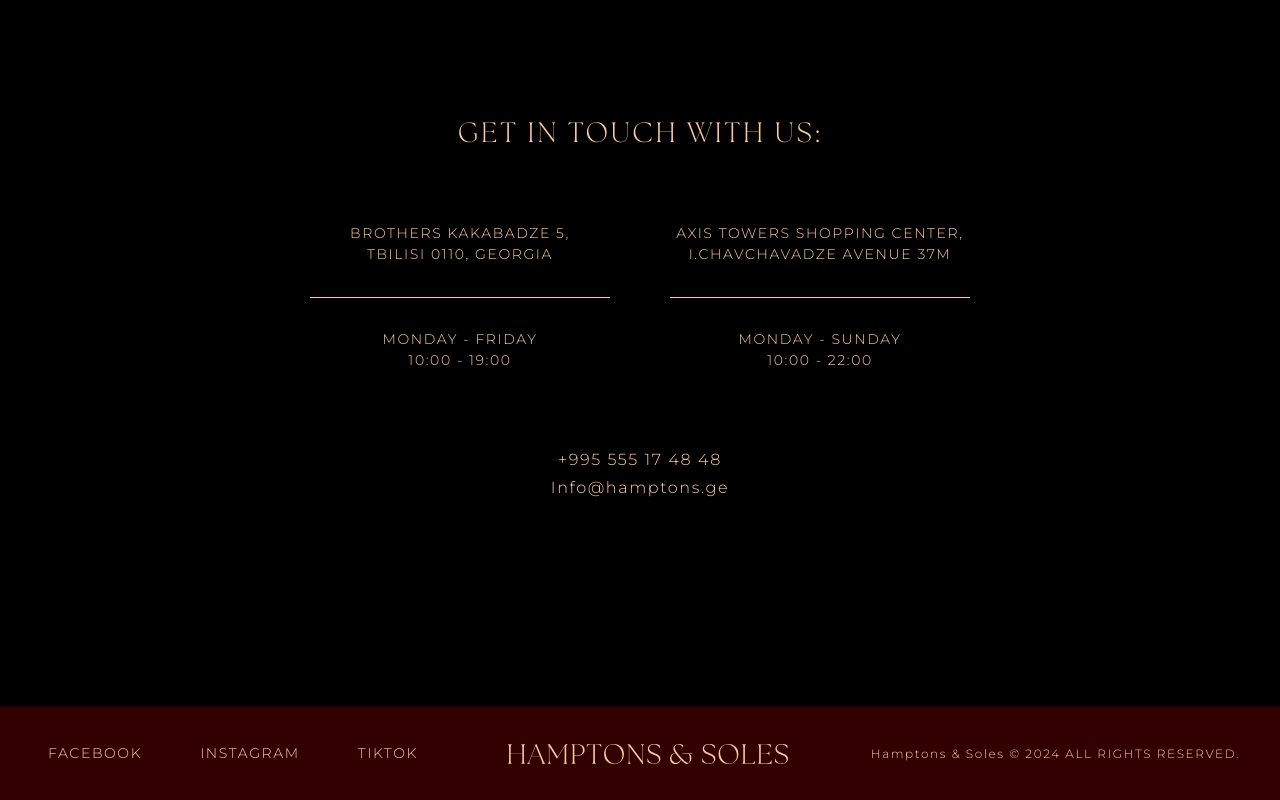
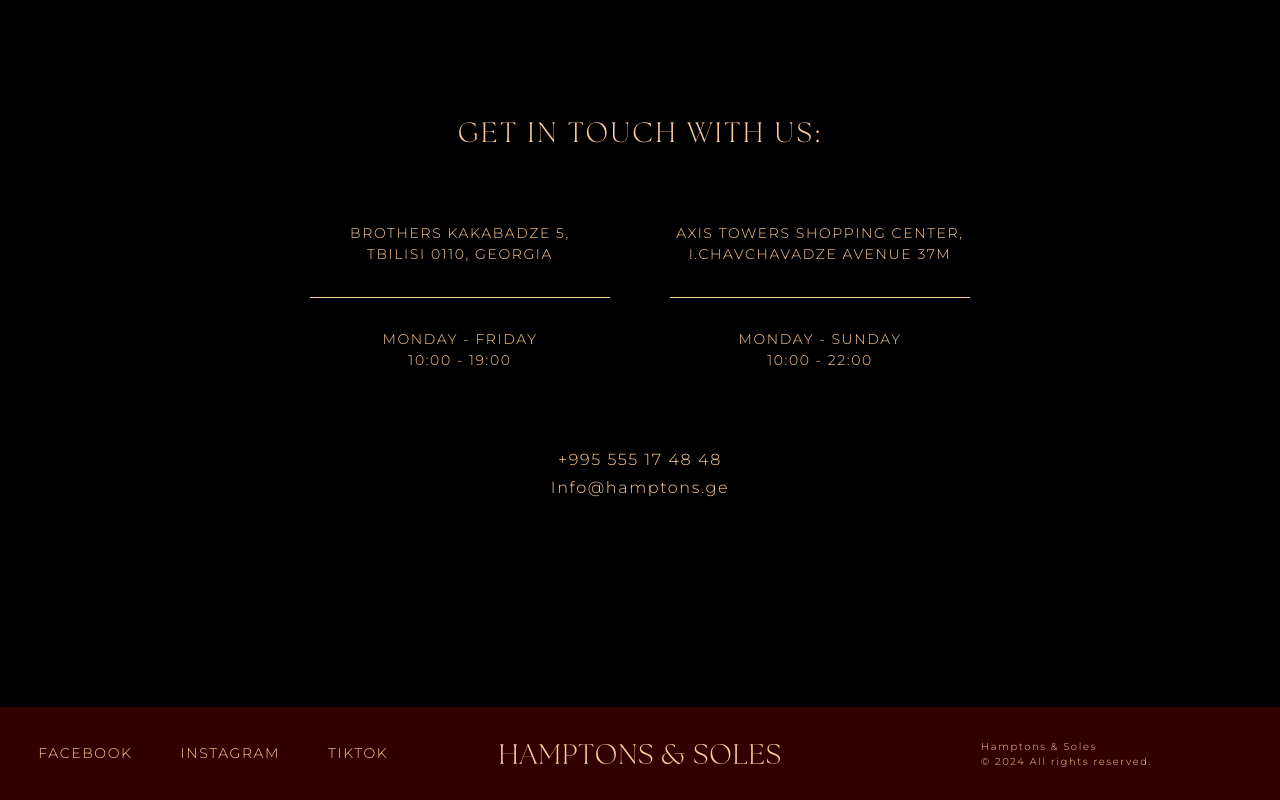
Before and after one commit to Irakli412245/Hamptons-And-Soles-Website, a React (Vite) app: page / in a window 1280 px wide. Shown: the part 4376-5176 px from the top of the page. Built offline with nearby package versions, Linux system fonts and the light colour scheme.

Commit message:
fix footer

```diff
--- a/src/components/Footer/Footer.tsx
+++ b/src/components/Footer/Footer.tsx
@@ -1,49 +1,83 @@
-import {FaArrowUpLong} from "react-icons/fa6";
+import {useEffect, useRef, useState} from "react";
+import {IoIosArrowUp} from "react-icons/io";
 
 import Icon from "../UI/Icon.tsx";
 import Button from "../UI/Button.tsx";
 import {useWindowDimensions} from "../../hooks/useWindowDimensions.tsx";
 
+
 const MobileFooterContent = () => {
+    const footerRef = useRef<HTMLDivElement | null>(null);
+    const [showScrollButton, setShowScrollButton] = useState(false);
+
     const handleTabScrollUp = () => {
         window.scrollTo({
             top: 0,
             left: 0,
-            behavior: "smooth"
+            behavior: "smooth",
         });
     };
 
+    useEffect(() => {
+        const observer = new IntersectionObserver(
+            ([entry]) => {
+                setShowScrollButton(entry.isIntersecting);
+            },
+            {
+                threshold: 0.1,
+            }
+        );
+
+        if (footerRef.current) {
+            observer.observe(footerRef.current);
+        }
+
+        return () => {
+            if (footerRef.current) {
+                observer.unobserve(footerRef.current);
+            }
+        };
+    }, []);
+
     return (
-        <div className={'flex flex-col items-center justify-center gap-4 py-9'}>
-            <ul className={'flex justify-center gap-1 '}>
+        <>
+            <div
+                ref={footerRef}
+                className={"flex flex-col items-center justify-center gap-4 py-9"}
+            >
+                <ul className={"flex justify-center gap-1"}>
                     <li>
-                    <Button type={'link'} className={''} link={'/'}>
-                        <Icon id={'instagram'} width={32} height={32}/>
+                        <Button type={"link"} className={""} link={"/"}>
+                            <Icon id={"instagram"} width={32} height={32}/>
                         </Button>
                     </li>
                     <li>
-                    <Button type={'link'} className={''} link={'/'}>
-                        <Icon id={'facebook'} width={32} height={32}/>
+                        <Button type={"link"} className={""} link={"/"}>
+                            <Icon id={"facebook"} width={32} height={32}/>
                         </Button>
                     </li>
                     <li>
-                    <Button type={'link'} className={''} link={'/'}>
-                        <Icon id={'tiktok'} width={32} height={32}/>
+                        <Button type={"link"} className={""} link={"/"}>
+                            <Icon id={"tiktok"} width={32} height={32}/>
                         </Button>
                     </li>
                 </ul>
-            <Button type={'button'} className={''} onClick={handleTabScrollUp}>
-                <p className={'text-xl font-normal uppercase'}>Scroll to top</p>
-                <FaArrowUpLong/>
-            </Button>
-            <p className={'text-[12px] text-center'}>
-                Hamptons & Soles © 2024 ALL RIGHTS
-                RESERVED.
+                <p className={"text-[12px] text-center"}>
+                    Hamptons & Soles © 2024 All rights reserved.
                 </p>
             </div>
-    )
-}
 
+            {showScrollButton && (
+                <button
+                    onClick={handleTabScrollUp}
+                    className="fixed bottom-20 right-6 z-50 flex justify-center items-center gap-2 rounded-full bg-black p-2 shadow-lg transition hover:scale-105"
+                >
+                    <IoIosArrowUp size={20}/>
+                </button>
+            )}
+        </>
+    );
+};
 
 const Footer = () => {
     const {width} = useWindowDimensions()
@@ -68,8 +102,8 @@
     }
 
     return (
-        <div className={'flex items-center justify-between py-7 px-10'}>
-            <ul className={'flex gap-[8px] md:gap-[20px] lg:gap-[42px]'}>
+        <div className={'grid grid-cols-3 items-center py-7'}>
+            <ul className={'flex gap-8 justify-center'}>
                 {leftNav.map(el => (
                         <li key={el.title}>
                             <Button type={'link'} link={el.link} className={''}>
@@ -81,11 +115,14 @@
                     )
                 )}
             </ul>
+            <div className={'flex justify-center'}>
                 <Icon id={'logo-text'} width={294} height={20}/>
-            <div className={'flex max-w-96 items-center gap-[8px] md:gap-[20px] lg:gap-[42px]'}>
-                <p className={'text-[12px]'}>
-                    Hamptons & Soles © 2024 ALL RIGHTS
-                    RESERVED.
+            </div>
+            <div className={'flex items-center justify-center gap-[6px]'}>
+                <p className={'text-[10px]'}>
+                    Hamptons & Soles
+                    <br/>
+                    © 2024 All rights reserved.
                 </p>
             </div>
         </div>
--- a/src/components/Home/CompanyLogo.tsx
+++ b/src/components/Home/CompanyLogo.tsx
@@ -21,7 +21,7 @@
         <div>
             <div className="relative w-full h-screen">
                 <div
-                    className="absolute inset-0 w-full h-full bg-cover bg-center bg-no-repeat"
+                    className="absolute inset-0 w-full h-[490px] table:h-[700px] desktop:h-[810px] bg-cover bg-center bg-no-repeat"
                     style={{backgroundImage: `url(${mainBg})`}}
                 />
                 <div className="relative z-10 flex flex-col items-center justify-center h-full">
--- a/src/components/Home/ContactSection.tsx
+++ b/src/components/Home/ContactSection.tsx
@@ -7,34 +7,35 @@
             <Title type={'h2'} className={'mb-[70px]'}>
                 Get in touch with us:
             </Title>
-            <ul className={'grid grid-cols-1 table:grid-cols-2 gap-[60px] items-center justify-center text-[14px] mb-[77px]'}>
-                <li className={'flex flex-col items-center gap-8 w-[300px]'}>
-                    <p className={'block px-4 uppercase text-center'}>
+            <ul className="grid grid-cols-1 table:grid-cols-2 gap-[60px] text-[14px] mb-[77px] justify-items-center">
+                <li className="flex flex-col gap-8 w-[300px]">
+                    <p className="block px-4 uppercase text-center">
                         Brothers Kakabadze 5,
                         <br/>
                         Tbilisi 0110, Georgia
                     </p>
-                    <span className={'w-full h-[0.5px] bg-primary-cl'}></span>
-                    <p className={'block px-4 uppercase text-center'}>
+                    <span className="w-full h-[0.5px] bg-primary-cl"></span>
+                    <p className="block px-4 uppercase text-center">
                         Monday - Friday
                         <br/>
                         10:00 - 19:00
                     </p>
                 </li>
-                <li className={'flex flex-col items-center gap-8 w-[300px]'}>
-                    <p className={'uppercase text-center'}>
+                <li className="flex flex-col gap-8 w-[300px]">
+                    <p className="uppercase text-center">
                         Axis Towers shopping center,
                         <br/>
                         I.Chavchavadze Avenue 37m
                     </p>
-                    <span className={'w-full h-[0.5px] bg-primary-cl'}></span>
-                    <p className={'uppercase text-center'}>
+                    <span className="w-full h-[0.5px] bg-primary-cl"></span>
+                    <p className="uppercase text-center">
                         Monday - Sunday
                         <br/>
                         10:00 - 22:00
                     </p>
                 </li>
             </ul>
+
             <div className={'flex flex-col items-center gap-1'}>
                 <a href="tel:+995555174848">+995 555 17 48 48</a>
                 <a href="mailto:Info@hamptons.ge">Info@hamptons.ge</a>
```
Lines whose indentation alone changed are shown as unchanged.
